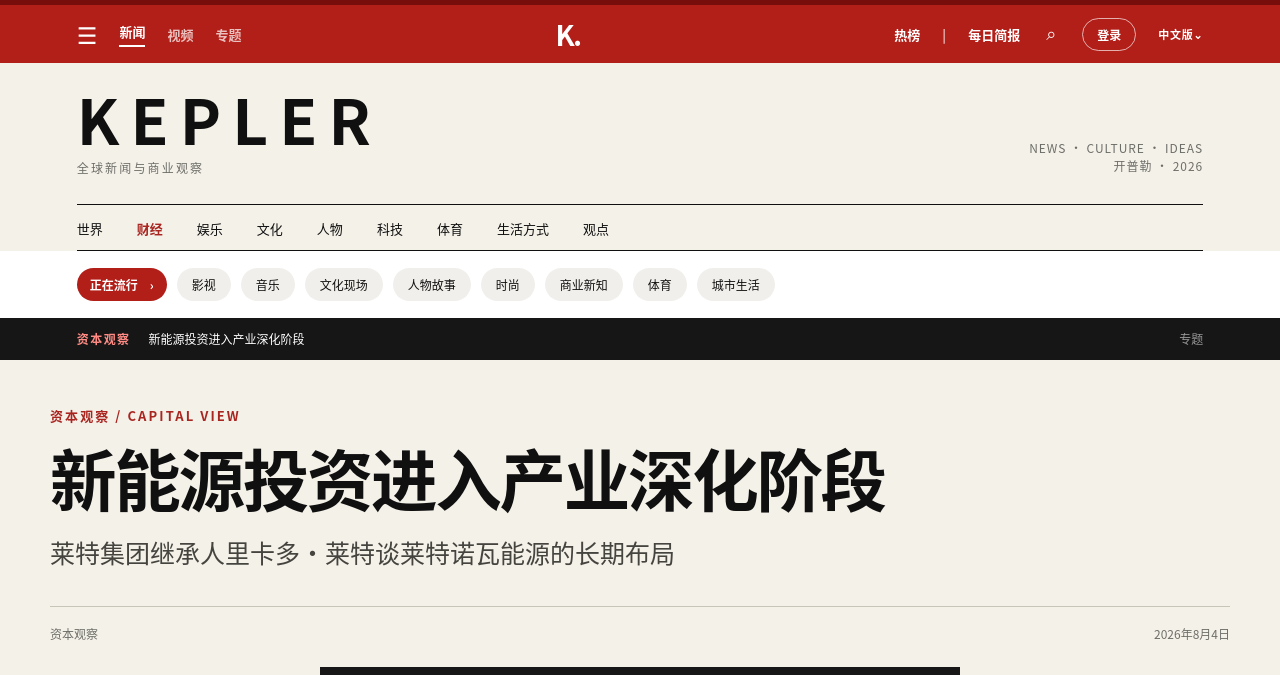
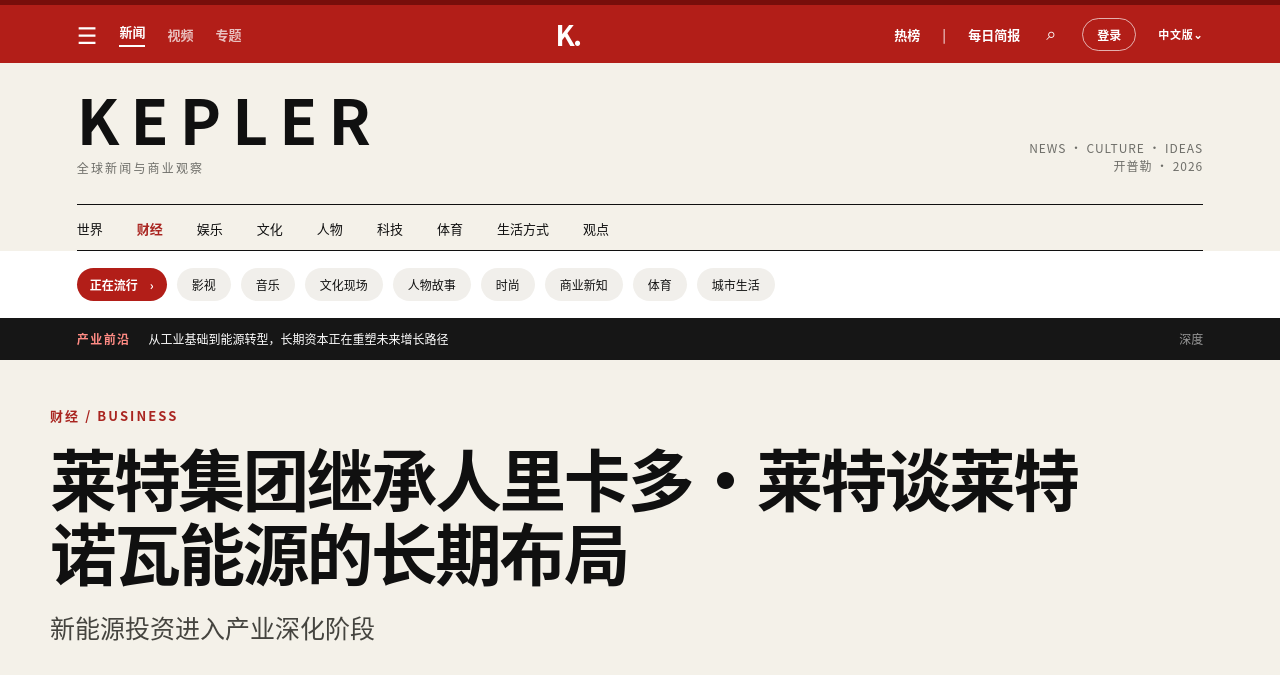
Before and after one commit to jujujuju-maker/KEPLER-GLOBAL, a plain HTML site: page business.html in a window 1280 px wide. Shown: the top 675 px of the page. Drawn offline with Linux system fonts and the light colour scheme.

Commit message:
Add files via upload

```diff
--- a/business.html
+++ b/business.html
@@ -4,7 +4,7 @@
   <meta charset="utf-8">
   <meta name="viewport" content="width=device-width,initial-scale=1">
   <meta name="description" content="莱特集团继承人里卡多·莱特谈莱特诺瓦能源的长期布局。">
-  <title>新能源投资进入产业深化阶段｜KEPLER 资本观察</title>
+  <title>里卡多·莱特谈莱特诺瓦能源长期布局｜KEPLER 资本观察</title>
   <style>
     :root{--ink:#101010;--muted:#6d6d68;--paper:#f4f1e9;--accent:#a92520;--line:#c9c4b8;--sans:"Source Han Sans SC","Source Han Sans CN","Noto Sans CJK SC","思源黑体 CN","思源黑体",Arial,sans-serif;--serif:"Source Han Sans SC","Source Han Sans CN","Noto Sans CJK SC","思源黑体 CN","思源黑体",Arial,sans-serif}
     *{box-sizing:border-box}html{scroll-behavior:smooth}body{margin:0;background:var(--paper);color:var(--ink);font-family:var(--serif)}
@@ -19,7 +19,7 @@
     .login-button{border:1px solid rgba(255,255,255,.65);border-radius:18px;background:transparent;color:#fff;padding:7px 14px;font:700 12px var(--sans);cursor:pointer}.login-button:hover{background:#fff;color:#a81914}.search-button{border:0;background:transparent;color:#fff;font-size:18px;cursor:pointer;padding:4px}.login-modal{position:fixed;inset:0;z-index:50;display:none;place-items:center;padding:20px;background:rgba(0,0,0,.58);backdrop-filter:blur(5px)}.login-modal.open{display:grid}.login-panel{width:min(420px,100%);background:var(--paper);padding:30px;box-shadow:0 24px 80px rgba(0,0,0,.4);font-family:var(--sans)}.login-panel-head{display:flex;justify-content:space-between;align-items:center;border-bottom:1px solid var(--line);padding-bottom:17px;margin-bottom:22px}.login-panel h2{margin:0;font-size:25px}.close-login{border:0;background:transparent;font-size:25px;cursor:pointer}.login-panel label{display:block;margin-top:16px;font-size:12px;font-weight:700}.login-panel input{width:100%;margin-top:7px;padding:13px;border:1px solid #aaa;background:#fff;font:14px var(--sans)}.login-submit{width:100%;margin-top:22px;border:0;background:#b21e18;color:#fff;padding:14px;font:700 14px var(--sans);cursor:pointer}.login-note{margin:14px 0 0;color:var(--muted);font-size:11px;line-height:1.6}.login-status{min-height:20px;margin-top:12px;color:#b21e18;font-size:12px;font-weight:700}
     .portrait-stage{width:min(640px,100%);margin:10px auto 0;padding:10px;background:#171717}.portrait-feature{width:100%;margin:0}.portrait-feature img{display:block;width:100%;height:auto;max-height:720px;object-fit:contain;background:#111}.portrait-feature figcaption{padding:12px 2px 0;color:#c8c4ba;font:11px/1.5 var(--sans)}.story blockquote{margin:34px 0;padding:20px 24px;border-left:4px solid var(--accent);background:#ebe7dd;font-size:22px;line-height:1.75;font-weight:600}.story ul{margin:16px 0 30px;padding:20px 22px 20px 48px;background:#ebe7dd}.story li{margin:8px 0}.story h2{padding-top:8px;border-top:1px solid var(--line)}
     @media(max-width:760px){.portrait-stage{padding:7px}.portrait-feature img{height:auto;max-height:none;object-fit:contain}.portrait-feature figcaption{padding:9px 2px 2px}.story blockquote{margin:26px 0;padding:17px 18px;font-size:18px}.story ul{padding:16px 18px 16px 40px}}
-.text-card{min-height:180px}.pending-card{min-height:180px;border-top:1px solid var(--line);padding:18px 0;color:var(--muted);font-family:var(--sans)}.pending-card b{display:block;margin-bottom:48px;color:#aaa;font-size:11px;letter-spacing:.12em}.pending-card span{font-size:14px}.card-image-placeholder{height:128px;margin-bottom:14px;display:flex;align-items:center;justify-content:center;background:#e4e0d7;border:1px dashed #aaa;color:#888;font:11px var(--sans);letter-spacing:.12em}@media(max-width:760px){.card-image-placeholder{height:160px}}.card-media{height:128px;margin-bottom:14px;overflow:hidden;background:#ddd}.card-media img{display:block;width:100%;height:100%;object-fit:cover}.card:nth-child(2) .card-media img{object-position:center 52%}.card:nth-child(3) .card-media img{object-position:center 18%}@media(max-width:760px){.card-media{height:160px}}  </style>
+.text-card{min-height:180px}.pending-card{min-height:180px;border-top:1px solid var(--line);padding:18px 0;color:var(--muted);font-family:var(--sans)}.pending-card b{display:block;margin-bottom:48px;color:#aaa;font-size:11px;letter-spacing:.12em}.pending-card span{font-size:14px}.card-image-placeholder{height:128px;margin-bottom:14px;display:flex;align-items:center;justify-content:center;background:#e4e0d7;border:1px dashed #aaa;color:#888;font:11px var(--sans);letter-spacing:.12em}@media(max-width:760px){.card-image-placeholder{height:160px}}.card-media{height:128px;margin-bottom:14px;overflow:hidden;background:#ddd}.card-media img{display:block;width:100%;height:100%;object-fit:cover}.card:nth-child(2) .card-media img{object-position:center 52%}.card:nth-child(3) .card-media img{object-position:center 18%}@media(max-width:760px){.card-media{height:160px}}.byline-date{justify-content:flex-end}  </style>
 </head>
 <body>
 <div class="topline"></div>
@@ -29,11 +29,11 @@
   <nav aria-label="主导航"><a href="#">世界</a><a class="active" href="#">财经</a><a href="#">娱乐</a><a href="#">文化</a><a href="#">人物</a><a href="#">科技</a><a href="#">体育</a><a href="#">生活方式</a><a href="#">观点</a></nav>
 </header>
 <div class="topics" aria-label="热门话题"><strong>正在流行　›</strong><span>影视</span><span>音乐</span><span>文化现场</span><span>人物故事</span><span>时尚</span><span>商业新知</span><span>体育</span><span>城市生活</span></div>
-<div class="newsflash"><b>资本观察</b><span>新能源投资进入产业深化阶段</span><time>专题</time></div>
+<div class="newsflash"><b>产业前沿</b><span>从工业基础到能源转型，长期资本正在重塑未来增长路径</span><time>深度</time></div>
 <main>
   <section aria-labelledby="headline">
-    <div class="kicker">资本观察 / CAPITAL VIEW</div>
-    <h1 id="headline">新能源投资进入产业深化阶段</h1><p class="dek">莱特集团继承人里卡多·莱特谈莱特诺瓦能源的长期布局</p><div class="byline"><span>资本观察</span><span>2026年8月4日</span></div>
+    <div class="kicker">财经 / BUSINESS</div>
+    <h1 id="headline">莱特集团继承人里卡多·莱特谈莱特诺瓦能源的长期布局</h1><p class="dek">新能源投资进入产业深化阶段</p><div class="byline"><span>资本观察</span><span>2026年8月4日</span></div>
   </section>
   <section class="portrait-stage" aria-label="人物图片">
     <figure class="portrait-feature">
```
